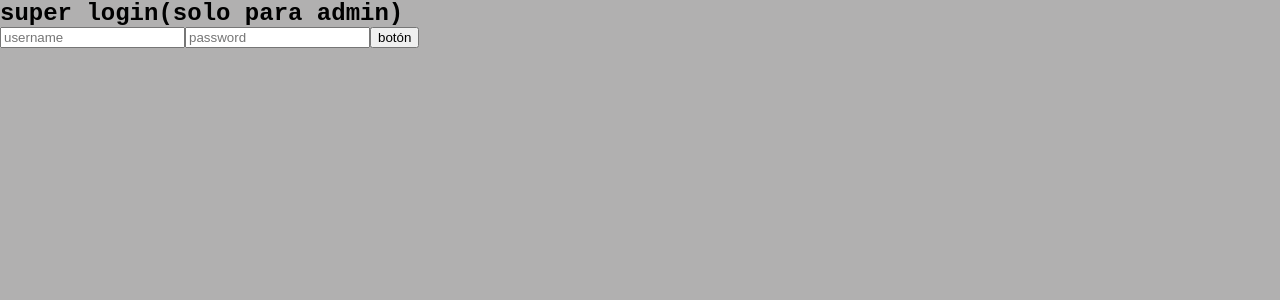
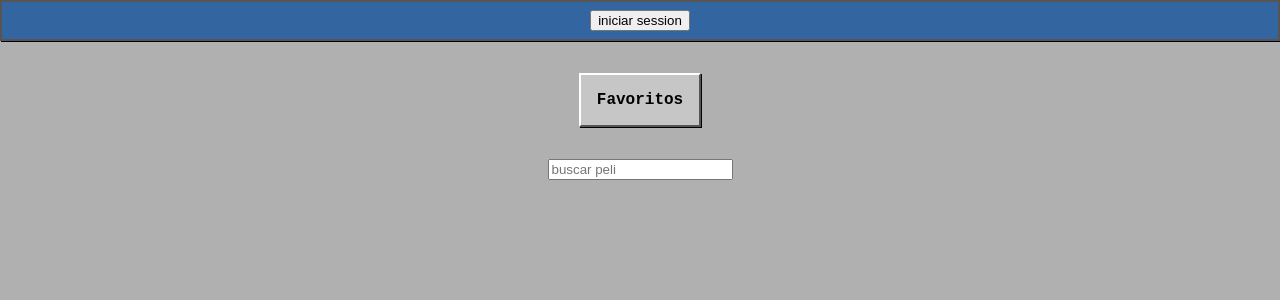
Before and after one commit to ovelar-C/ActividadReact, a React (Vite) app: page /favoritos in a window 1280 px wide. Before the commit this address led to /login. Shown: the top 300 px of the page. Built offline with nearby package versions, Linux system fonts and the light colour scheme.

Commit message:
autorizacion

```diff
--- a/src/App.jsx
+++ b/src/App.jsx
@@ -32,15 +32,15 @@ function App() {
         <Route path='/login' element={<Login />} />
 
         <Route element={<Layout />}>
+
           <Route element={<RutaPrivada />}>
             <Route index element={<Home />} />
             <Route path='editar/:id' element={<Detalle />} />
-            <Route path='favoritos' element={<MiLista />} />
           </Route>
 
-
-        <Route path='listado' element={<Listado />} />
-        <Route path='*' element={<h1>error</h1>} />
+          <Route path='favoritos' element={<MiLista />} />
+          <Route path='listado' element={<Listado />} />
+          {/*<Route path='*' element={<h1>error</h1>} />*/}
         </Route>
 
       </Routes>
--- /dev/null
+++ b/src/componentes/Denegado.jsx
@@ -0,0 +1,7 @@
+export default function Denegado(){
+    return(
+        <>
+        <h3>ruta denegada prohibida clasificada</h3>
+        </>
+    )
+}
--- a/src/componentes/NavBarra.jsx
+++ b/src/componentes/NavBarra.jsx
@@ -1,4 +1,4 @@
-import { useContext } from "react";
+import { useContext, useEffect } from "react";
 import { Link, useNavigate } from "react-router-dom";
 import { DatosContext } from "../contexto/FavoritosContext";
 import { DatosContextAuth } from "../contexto/AuthContext";
@@ -6,15 +6,17 @@ import Login from "../pantallas/Login";
 
 export default function NavBarra() {
     const { favoritos } = useContext(DatosContext);
-    const { usuario, logout, login } = useContext(DatosContextAuth);
+    const { datosUser, logout, login } = useContext(DatosContextAuth);
     const navigate = useNavigate()
 
     function handlaw() {
         navigate("/login")
     }
+
     return (
         <>
-            {usuario ? (
+            {datosUser ? (
+                    datosUser.rol === "admin" ? (
                         <nav className='nav'>
                             <Link to="/" className='post'>Agregar</Link>
                             <Link to="/listado" className='listado'>Listado</Link>
@@ -25,9 +27,27 @@ export default function NavBarra() {
                         </nav>
                     ) : (
                         <nav className="nav">
+                            <Link to="/listado" className='listado'>Listado</Link>
+
+                            <Link to="/favoritos" className='editar'>Favoritos</Link>
+                            <h2>{favoritos.length}</h2>
+                            <button className="botonesAll" onClick={logout}>cerrar sesion</button>
+
+                        </nav>
+                    )
+            ) : (
+                <nav className="nav">
                     <button onClick={handlaw} >iniciar session</button>
                 </nav>
-            )}
+            )
+            }
+
         </>
     )
+
+    /*
+     <nav className="nav">
+                        <button onClick={handlaw} >iniciar session</button>
+                    </nav>
+    */
 }
--- a/src/contexto/AuthContext.jsx
+++ b/src/contexto/AuthContext.jsx
@@ -1,29 +1,33 @@
 import { createContext, useState } from "react"
-import {useNavigate } from "react-router-dom";
-
+import { useNavigate } from "react-router-dom";
 
 export const DatosContextAuth = createContext();
 
+export default function AuthProvider({ children }) {
+    const [datosUser, setDatosUser] = useState(JSON.parse(localStorage.getItem("usuario")) || null);
+    const navigate = useNavigate();
 
-export default function AuthProvider({children}){
-const [usuario, setUsuario] = useState(JSON.parse(localStorage.getItem("usuario")) || null);
-const navigate = useNavigate();
-
-function login(usuario,password){
-    if(usuario === "admin" && password === "1234"){
-        localStorage.setItem("usuario", JSON.stringify(usuario))
-        setUsuario(usuario);
+    function autorizacion(usuario, password) {
+        const nuevosDatos = {
+            name : usuario,
+            password : password,
+            rol : usuario === "admin" && password === "1234"
+                ? "admin"
+                : "lector"
+        };
+        setDatosUser(nuevosDatos);
+        localStorage.setItem("usuario", JSON.stringify(nuevosDatos));
         navigate('/listado');
     }
-}
 
-function logout(){
-    setUsuario(null);
-    localStorage.removeItem("usuario");
-}
-    return(
+
+    function logout() {
+        setDatosUser(null)
+        localStorage.removeItem("usuario");
+    }
+    return (
         <>
-            <DatosContextAuth.Provider value={{usuario,login,logout}}>
+            <DatosContextAuth.Provider value={{ datosUser, autorizacion, logout }}>
                 {children}
             </DatosContextAuth.Provider>
         </>
--- a/src/pantallas/Listado.jsx
+++ b/src/pantallas/Listado.jsx
@@ -1,15 +1,17 @@
 import { Link, useNavigate } from "react-router-dom"
 import '../pantallascss/listado.css'
-import { useEffect, useState } from "react";
+import { useContext, useEffect, useState } from "react";
 import useRunGet from "../componentes/useRunGet";
+import { DatosContextAuth } from "../contexto/AuthContext";
+
 export default function Listado() {
     const {datos, cargando} = useRunGet();
     const [pelicula, setPelicula] = useState(datos);
-
+    const {datosUser} = useContext(DatosContextAuth);
+    console.log(datosUser)
     useEffect(()=>{
         setPelicula(datos);
     },[datos])
-
     return (
         <>
             <section className="listado">
@@ -24,9 +26,12 @@ export default function Listado() {
                         {datos?.map((dato)=>(
                             <ul key={dato.id}>
                                 <li>
+                                    <div className="listadoDatos">
                                     <span>{dato.id}</span>
                                     <span>• {dato.titulo}</span>
-                                    {
+                                    </div>
+
+                                    {datosUser?.rol === "admin" &&
                                         <Link to={`/editar/${dato.id}`}>
                                             ver más
                                         </Link>
--- a/src/pantallas/Login.jsx
+++ b/src/pantallas/Login.jsx
@@ -1,21 +1,23 @@
 import { useContext, useState } from "react"
 import { DatosContextAuth } from "../contexto/AuthContext";
 
-export default function Login(){
+export default function autorizacion(){
     const[userName, setUserName] = useState("");
     const[password, setPassword] = useState("");
 
-    const {login} = useContext(DatosContextAuth);
+    const {autorizacion} = useContext(DatosContextAuth);
     return(
         <>
-        <h4>super login(solo para admin)</h4>
-        <form onSubmit={()=>login(userName,password)}>
+        <h4>super autorizacion(solo para admin)</h4>
+        <form onSubmit={()=>autorizacion(userName,password)}>
             <input placeholder="username" value={userName} onChange={(e)=>{setUserName(e.target.value)}}/>
             <input placeholder="password" type="password" value={password} onChange={(e)=>{setPassword(e.target.value)}}/>
 
             <button type="onSubmit">botón</button>
         </form>
-        <h3>{userName, password}</h3>
+        <h3>{userName}</h3>
+        <h3>{password}</h3>
+
         </>
     )
 }
--- a/src/pantallascss/listado.css
+++ b/src/pantallascss/listado.css
@@ -24,7 +24,9 @@
 .listado li span{
     font-family: monospace;
     font-size: 0.9rem;
+
 }
+
 .listadoDatos li a {
     margin: 1rem;
     text-decoration: none;
--- a/src/rutas/RutaPrivada.jsx
+++ b/src/rutas/RutaPrivada.jsx
@@ -1,11 +1,15 @@
 import { useContext } from "react";
 import { DatosContextAuth } from "../contexto/AuthContext";
 import { Navigate, Outlet } from "react-router-dom";
-
+import Denegado from "../componentes/Denegado";
 export default function RutaPrivada(){
-    const {usuario} = useContext(DatosContextAuth);
-    if(!usuario){
+    const {datosUser} = useContext(DatosContextAuth);
+    console.log("ruta privada");
+    if(!datosUser){
         return <Navigate to="/login" replace/>
+    }
+    if(datosUser.rol !== "admin"){
+        return <Denegado/>
     }
     return <Outlet/>
 }
```
Lines whose indentation alone changed are shown as unchanged.
